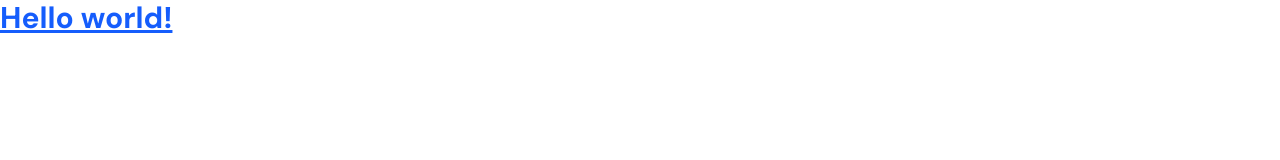
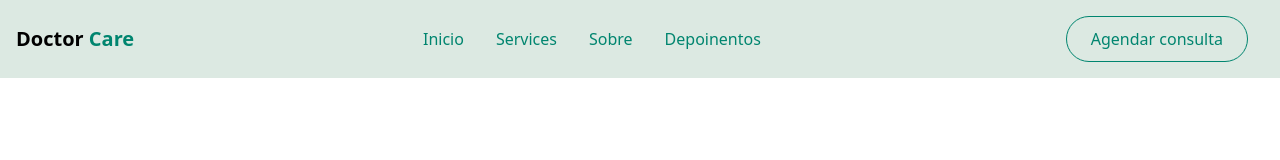
Before and after one commit to anamolhasan/doctor-care-project, a website built with Vite: page index.html in a window 1280 px wide. Built offline with nearby package versions, Linux system fonts and the light colour scheme.

Commit message:
navbar created

```diff
--- a/index.html
+++ b/index.html
@@ -7,9 +7,44 @@
      <link href="./css/style.css" rel="stylesheet">
     <title>Doctor Care | HTML, CSS & JS Project</title>
 </head>
-<body>
-     <h1 class="text-3xl font-bold underline text-blue-600 font-DM-Sans">
-    Hello world!
-  </h1>
+<body class="bg-green-light-02 overflow-x-hidden ">
+    <!-- header section -->
+     <header id="header" class="bg-[#DCE9E2] text-primary fixed top-0 right-0 left-0 w-full z-50">
+      <nav class="container max-w-screen-xl mx-auto flex justify-between items-center px-4">
+        <!-- logo -->
+         <div class="text-xl font-bold">
+          <a href="/" class="text-black">Doctor <span class="text-primary">Care</span></a>
+         </div>
+
+         <!-- menu item -->
+          <ul class="hidden md:flex space-x-8">
+             <li>
+              <a href="#home" class="hover:font-bold">Inicio</a>
+             </li>
+             <li>
+              <a href="#service" class="hover:font-bold">Services</a>
+             </li>
+             <li>
+              <a href="#about" class="hover:font-bold">Sobre</a>
+             </li>
+             <li>
+              <a href="#contact" class="hover:font-bold">Depoinentos</a>
+             </li>
+          </ul>
+
+          <!-- call to acton btn -->
+           <div class="hidden md:block">
+            <a
+            id="contact-btn" href="#contact" class="md:m-4 text-primary hover:text-white border border-primary px-6 py-2.5 rounded-full hover:bg-primary transition-all duration-200 md:flex items-center justify-center">Agendar consulta</a>
+           </div>
+
+           <!-- mobile nav bar -->
+            <div class="md:hidden">
+              <button id="mobile-menu-button" class="navbar-burger flex items-center p-3">
+                 <img src="./images/menu-icon.svg" alt="menu icon" class="block w-4 h-4 fill-current">
+              </button>
+            </div>
+      </nav>
+     </header>
 </body>
 </html>
```
